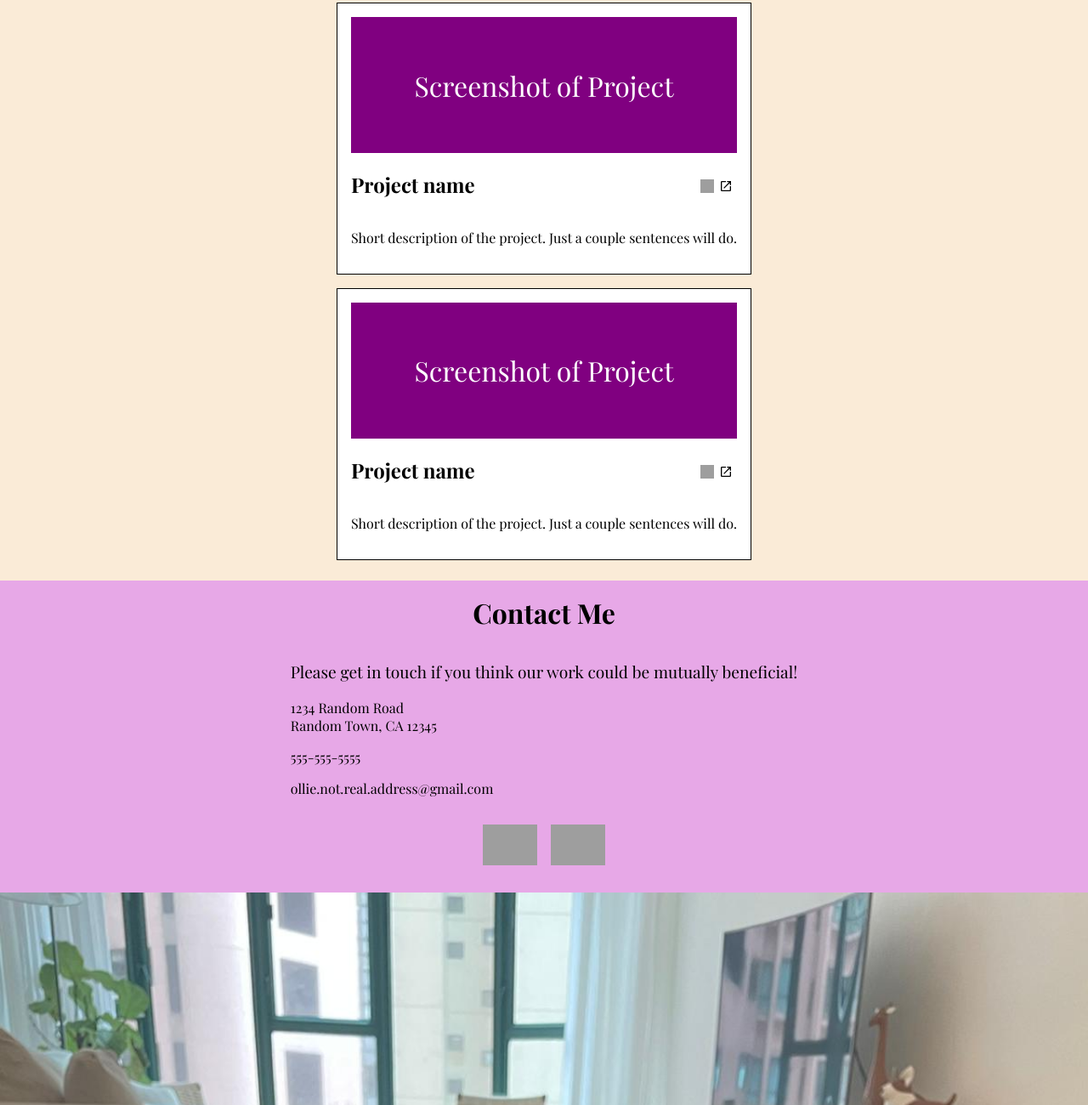
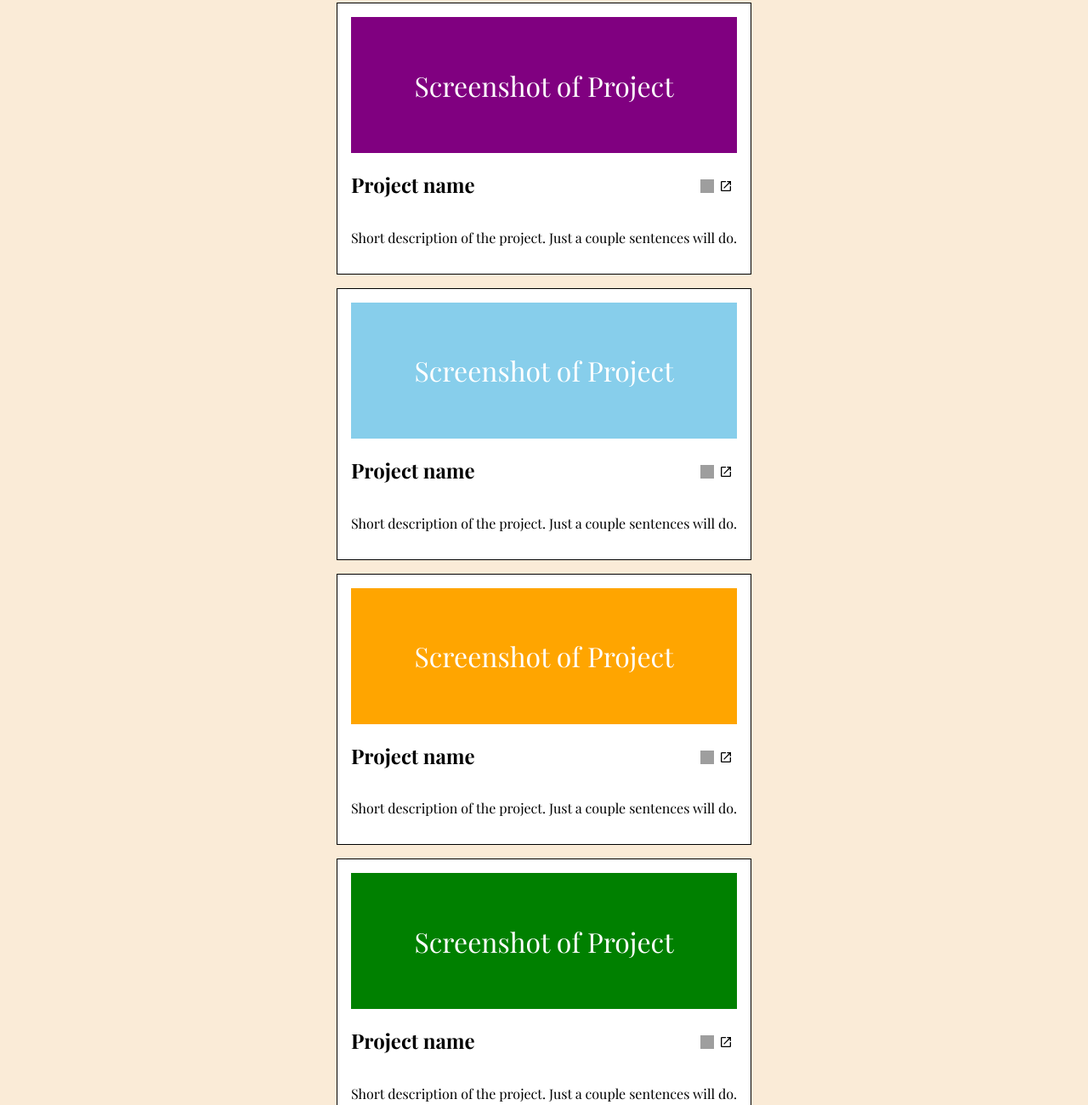
Before and after one commit to ct-chou/homepage_top_responsive, a website built with webpack: page src/template.html in a window 1280 px wide. Shown: the part 751-2051 px from the top of the page at 85% size. Built offline with nearby package versions, Linux system fonts and the light colour scheme; grey boxes are pictures that could not be loaded.

Commit message:
Feat: added cards using js

```diff
--- a/src/index.js
+++ b/src/index.js
@@ -1,8 +1,44 @@
 import './styles/index.css'
+import openNewSvg from './assets/open-in-new.svg'
 
-// import ollieImage from "./ollie1.jpg";
+const projectColors = ['purple', 'skyblue', 'orange', 'green', 'red', 'blue', 'yellow', 'pink', 'black', 'white']
+const projects = document.getElementById('container-projects');
 
-// const image = document.createElement("img");
-// image.src = ollieImage;
+const totalProjects = 6;
 
-// document.body.appendChild(image);
+for (let i = 0; i < totalProjects; i++) {
+    const card = document.createElement('div');
+    card.classList.add('project-card');
+    const cardTop = document.createElement('div');
+    cardTop.setAttribute('style', `background-color: ${projectColors[i]}`);
+    cardTop.classList.add('card-top');
+    cardTop.innerHTML = 'Screenshot of Project';
+    card.appendChild(cardTop);
+    const cardBottom = document.createElement('div');
+    cardBottom.classList.add('card-bottom');
+    const cardBottomHeader = document.createElement('div');
+    cardBottomHeader.classList.add('card-bottom-header');
+    cardBottom.appendChild(cardBottomHeader);
+    const h2 = document.createElement('h2');
+    h2.innerHTML = 'Project name';
+    cardBottomHeader.appendChild(h2);
+    const cardSocial = document.createElement('div');
+    cardSocial.classList.add('card-social');
+    cardBottomHeader.appendChild(cardSocial);
+    const img = document.createElement('img');
+    img.src = 'https://cdn.jsdelivr.net/gh/devicons/devicon/icons/github/github-original.svg';
+    cardSocial.appendChild(img);
+    const svg = document.createElementNS('http://www.w3.org/2000/svg', 'svg');
+    svg.setAttribute('xmlns', 'http://www.w3.org/2000/svg');
+    svg.setAttribute('viewBox', '0 0 24 24');
+    const path = document.createElementNS('http://www.w3.org/2000/svg', 'path');
+    path.setAttribute('d', 'M14,3V5H17.59L7.76,14.83L9.17,16.24L19,6.41V10H21V3M19,19H5V5H12V3H5C3.89,3 3,3.9 3,5V19A2,2 0 0,0 5,21H19A2,2 0 0,0 21,19V12H19V19Z');
+    svg.appendChild(path);
+
+cardSocial.appendChild(svg);
+    const p = document.createElement('p');
+    p.innerHTML = 'Short description of the project. Just a couple sentences will do.';
+    cardBottom.appendChild(p);
+    card.appendChild(cardBottom);
+    projects.appendChild(card);
+}
--- a/src/styles/index.css
+++ b/src/styles/index.css
@@ -104,7 +104,7 @@ main {
     justify-content: center;
     color: white;
     font-size:2rem;
-    background-color: purple;
+    /* background-color: sky  */
     height: 10rem;
     width: 100%;
 }
@@ -127,6 +127,7 @@ main {
 
 .card-social svg {
     width: 1rem;
+    height: 1rem;
 }
 
 footer {
--- a/src/template.html
+++ b/src/template.html
@@ -31,38 +31,6 @@
     <main>
         <h1 id="my-work">My Work</h1>
         <div id="container-projects">
-            <div class="project-card">
-                <div class="card-top">
-                    Screenshot of Project
-                </div>
-                <div class="card-bottom">
-                    <div class="card-bottom-header">
-                        <h2>Project name</h2>
-                        <div class="card-social">
-                            <img src="https://cdn.jsdelivr.net/gh/devicons/devicon@latest/icons/github/github-original.svg" />
-                            <svg xmlns="http://www.w3.org/2000/svg" viewBox="0 0 24 24"><title>open-in-new</title><path d="M14,3V5H17.59L7.76,14.83L9.17,16.24L19,6.41V10H21V3M19,19H5V5H12V3H5C3.89,3 3,3.9 3,5V19A2,2 0 0,0 5,21H19A2,2 0 0,0 21,19V12H19V19Z" /></svg>
-                        </div>
-                    </div>
-                    <p>Short description of the project. Just a couple sentences will do.</p>
-
-                </div>
-            </div>
-            <div class="project-card">
-                <div class="card-top">
-                    Screenshot of Project
-                </div>
-                <div class="card-bottom">
-                    <div class="card-bottom-header">
-                        <h2>Project name</h2>
-                        <div class="card-social">
-                            <img src="https://cdn.jsdelivr.net/gh/devicons/devicon@latest/icons/github/github-original.svg" />
-                            <svg xmlns="http://www.w3.org/2000/svg" viewBox="0 0 24 24"><title>open-in-new</title><path d="M14,3V5H17.59L7.76,14.83L9.17,16.24L19,6.41V10H21V3M19,19H5V5H12V3H5C3.89,3 3,3.9 3,5V19A2,2 0 0,0 5,21H19A2,2 0 0,0 21,19V12H19V19Z" /></svg>
-                        </div>
-                    </div>
-                    <p>Short description of the project. Just a couple sentences will do.</p>
-
-                </div>
-            </div>
         </div>
     </main>
     <footer>
```
Also changed, not shown: src/assets/open-in-new.svg (added).
